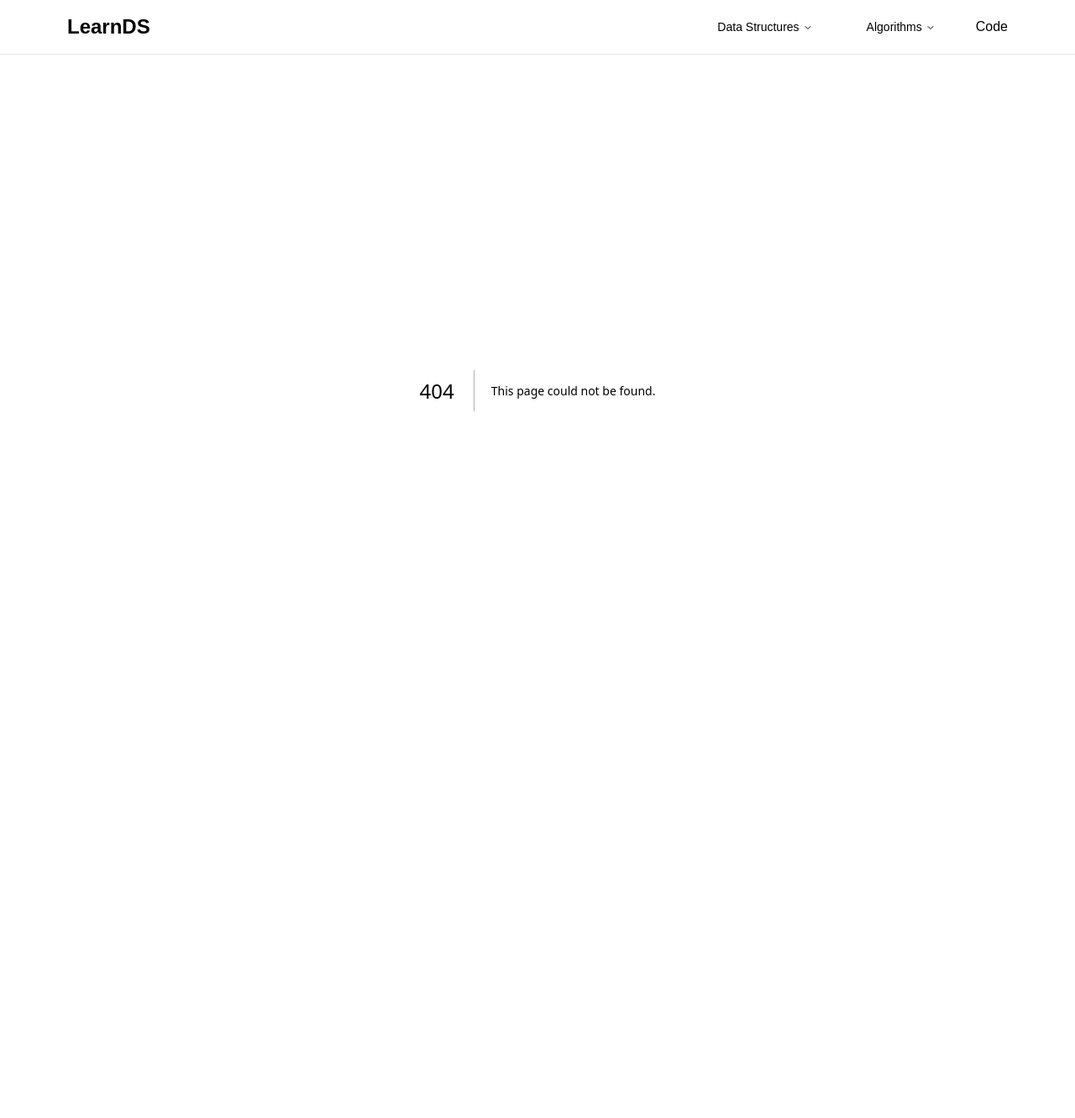
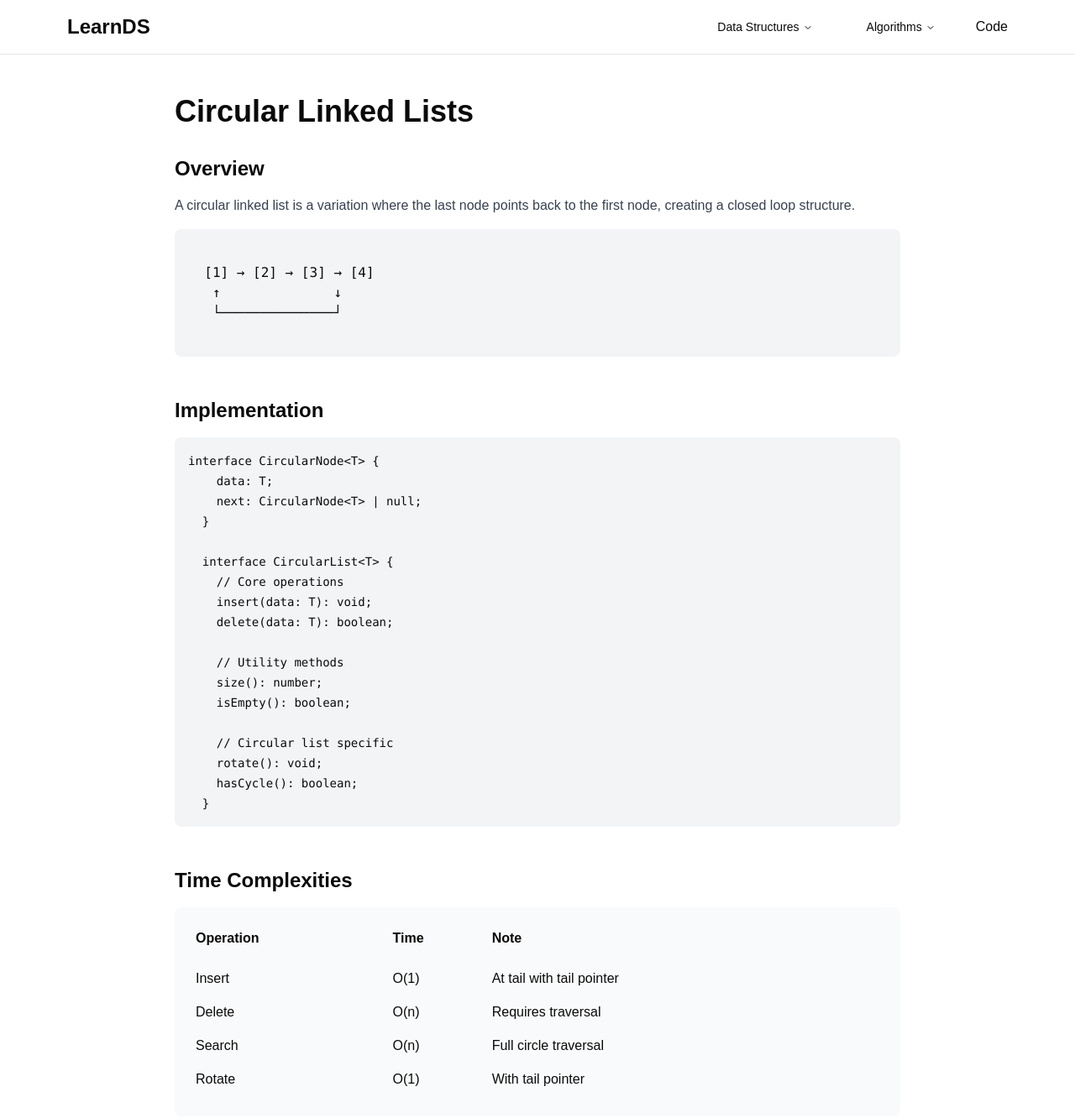
Before and after one commit to Evandabest/learnDS, a Next.js app: page /linked/circular in a window 1280 px wide. Before the commit this address had no page. Shown: the top 1332 px of the page at 84% size. Before the commit the page ends 865 px from the top, so only its background shows below. Built offline with nearby package versions, Linux system fonts and the light colour scheme.

Commit message:
feat: add linked list variants

```diff
--- /dev/null
+++ b/app/linked/circular/page.tsx
@@ -0,0 +1,115 @@
+import { PageNavigation } from "@/components/page-navigation";
+
+export default function CircularLinkedListPage() {
+    return (
+      <div className="max-w-4xl mx-auto py-12 px-4">
+        <h1 className="text-4xl font-bold mb-8">Circular Linked Lists</h1>
+
+        <section className="mb-12">
+          <h2 className="text-2xl font-semibold mb-4">Overview</h2>
+          <p className="text-gray-700 mb-4">
+            A circular linked list is a variation where the last node points back to the first node, creating a closed loop structure.
+          </p>
+          <pre className="bg-gray-100 p-4 rounded-lg mb-4">
+            <code>{`
+  [1] → [2] → [3] → [4]
+   ↑              ↓
+   └──────────────┘
+  `}</code>
+          </pre>
+        </section>
+
+        <section className="mb-12">
+          <h2 className="text-2xl font-semibold mb-4">Implementation</h2>
+          <pre className="bg-gray-100 p-4 rounded-lg overflow-x-auto">
+            <code className="text-sm">{`interface CircularNode<T> {
+    data: T;
+    next: CircularNode<T> | null;
+  }
+
+  interface CircularList<T> {
+    // Core operations
+    insert(data: T): void;
+    delete(data: T): boolean;
+
+    // Utility methods
+    size(): number;
+    isEmpty(): boolean;
+
+    // Circular list specific
+    rotate(): void;
+    hasCycle(): boolean;
+  }`}</code>
+          </pre>
+        </section>
+
+        <section className="mb-12">
+          <h2 className="text-2xl font-semibold mb-4">Time Complexities</h2>
+          <div className="bg-gray-50 p-6 rounded-lg">
+            <table className="w-full">
+              <thead>
+                <tr className="text-left">
+                  <th className="pb-4">Operation</th>
+                  <th className="pb-4">Time</th>
+                  <th className="pb-4">Note</th>
+                </tr>
+              </thead>
+              <tbody>
+                <tr>
+                  <td className="py-2">Insert</td>
+                  <td>O(1)</td>
+                  <td>At tail with tail pointer</td>
+                </tr>
+                <tr>
+                  <td className="py-2">Delete</td>
+                  <td>O(n)</td>
+                  <td>Requires traversal</td>
+                </tr>
+                <tr>
+                  <td className="py-2">Search</td>
+                  <td>O(n)</td>
+                  <td>Full circle traversal</td>
+                </tr>
+                <tr>
+                  <td className="py-2">Rotate</td>
+                  <td>O(1)</td>
+                  <td>With tail pointer</td>
+                </tr>
+              </tbody>
+            </table>
+          </div>
+        </section>
+
+        <section className="mb-12">
+          <h2 className="text-2xl font-semibold mb-4">Applications</h2>
+          <ul className="list-disc pl-6 space-y-2">
+            <li>Round-robin scheduling</li>
+            <li>Circular queues</li>
+            <li>Memory buffer management</li>
+            <li>Game development (turn-based games)</li>
+            <li>Task scheduling</li>
+          </ul>
+        </section>
+
+        <PageNavigation
+          previousPage={{
+            href: "/linked/doubly",
+            label: "Doubly Linked Lists"
+          }}
+          nextPage={{
+            href: "/linked/applications",
+            label: "List Applications"
+          }}
+          relatedPages={[
+            { href: "/structures/queue", label: "Queue" },
+            { href: "/algorithms/cycle-detection", label: "Cycle Detection" },
+            { href: "/structures/buffer", label: "Buffer Implementation" }
+          ]}
+          projects={[
+            { href: "/projects/scheduler", label: "Task Scheduler" },
+            { href: "/projects/game-turns", label: "Turn-Based Game" }
+          ]}
+        />
+      </div>
+    )
+  }
--- /dev/null
+++ b/app/linked/doubly/page.tsx
@@ -0,0 +1,121 @@
+import { PageNavigation } from "@/components/page-navigation";
+
+ export default function DoublyLinkedListPage() {
+  return (
+    <div className="max-w-4xl mx-auto py-12 px-4">
+      <h1 className="text-4xl font-bold mb-8">Doubly Linked Lists</h1>
+
+      <section className="mb-12">
+        <h2 className="text-2xl font-semibold mb-4">Structure</h2>
+        <p className="text-gray-700 mb-4">
+          A doubly linked list consists of nodes that contain data and two pointers: one to the next node and one to the previous node.
+        </p>
+        <pre className="bg-gray-100 p-4 rounded-lg mb-4">
+          <code>{`
+[prev|data|next] ⟺ [prev|data|next] ⟺ [prev|data|next]
+null ← prev    next → prev    next → prev    next → null
+          `}</code>
+        </pre>
+      </section>
+
+      <section className="mb-12">
+        <h2 className="text-2xl font-semibold mb-4">Implementation</h2>
+        <pre className="bg-gray-100 p-4 rounded-lg overflow-x-auto">
+          <code className="text-sm">{`interface DoublyNode<T> {
+  data: T;
+  next: DoublyNode<T> | null;
+  prev: DoublyNode<T> | null;
+}
+
+interface DoublyLinkedList<T> {
+  // Basic operations
+  insertFirst(data: T): void;
+  insertLast(data: T): void;
+  insertAt(data: T, index: number): boolean;
+
+  // Removal operations
+  removeFirst(): T | undefined;
+  removeLast(): T | undefined;
+  removeAt(index: number): T | undefined;
+
+  // Utility operations
+  size(): number;
+  isEmpty(): boolean;
+  clear(): void;
+
+  // Search operations
+  indexOf(data: T): number;
+  contains(data: T): boolean;
+}`}</code>
+        </pre>
+      </section>
+
+      <section className="mb-12">
+        <h2 className="text-2xl font-semibold mb-4">Time Complexities</h2>
+        <div className="bg-gray-50 p-6 rounded-lg">
+          <table className="w-full">
+            <thead>
+              <tr className="text-left">
+                <th className="pb-4">Operation</th>
+                <th className="pb-4">Time Complexity</th>
+                <th className="pb-4">Note</th>
+              </tr>
+            </thead>
+            <tbody>
+              <tr>
+                <td className="py-2">Insert First/Last</td>
+                <td>O(1)</td>
+                <td>Direct access to both ends</td>
+              </tr>
+              <tr>
+                <td className="py-2">Remove First/Last</td>
+                <td>O(1)</td>
+                <td>Direct access to both ends</td>
+              </tr>
+              <tr>
+                <td className="py-2">Insert/Remove at Index</td>
+                <td>O(n)</td>
+                <td>Requires traversal</td>
+              </tr>
+              <tr>
+                <td className="py-2">Search</td>
+                <td>O(n)</td>
+                <td>Can search from either end</td>
+              </tr>
+            </tbody>
+          </table>
+        </div>
+      </section>
+
+      <section className="mb-12">
+        <h2 className="text-2xl font-semibold mb-4">Advantages</h2>
+        <ul className="list-disc pl-6 space-y-2">
+          <li>Bidirectional traversal</li>
+          <li>Efficient removal of nodes</li>
+          <li>No need to keep track of previous node during traversal</li>
+          <li>Can be used to implement efficient LRU caches</li>
+        </ul>
+      </section>
+
+      <PageNavigation
+        previousPage={{
+          href: "/linked/singly",
+          label: "Singly Linked Lists"
+        }}
+        nextPage={{
+          href: "/linked/circular",
+          label: "Circular Linked Lists"
+        }}
+        relatedPages={[
+          { href: "/linked/comparison", label: "List Comparison" },
+          { href: "/data-structures/lru-cache", label: "LRU Cache" },
+          { href: "/algorithms/list-operations", label: "List Operations" }
+        ]}
+        projects={[
+          { href: "/projects/browser-history", label: "Browser History" },
+          { href: "/projects/undo-redo", label: "Undo/Redo System" }
+        ]}
+      />
+    </div>
+  )
+}
```
